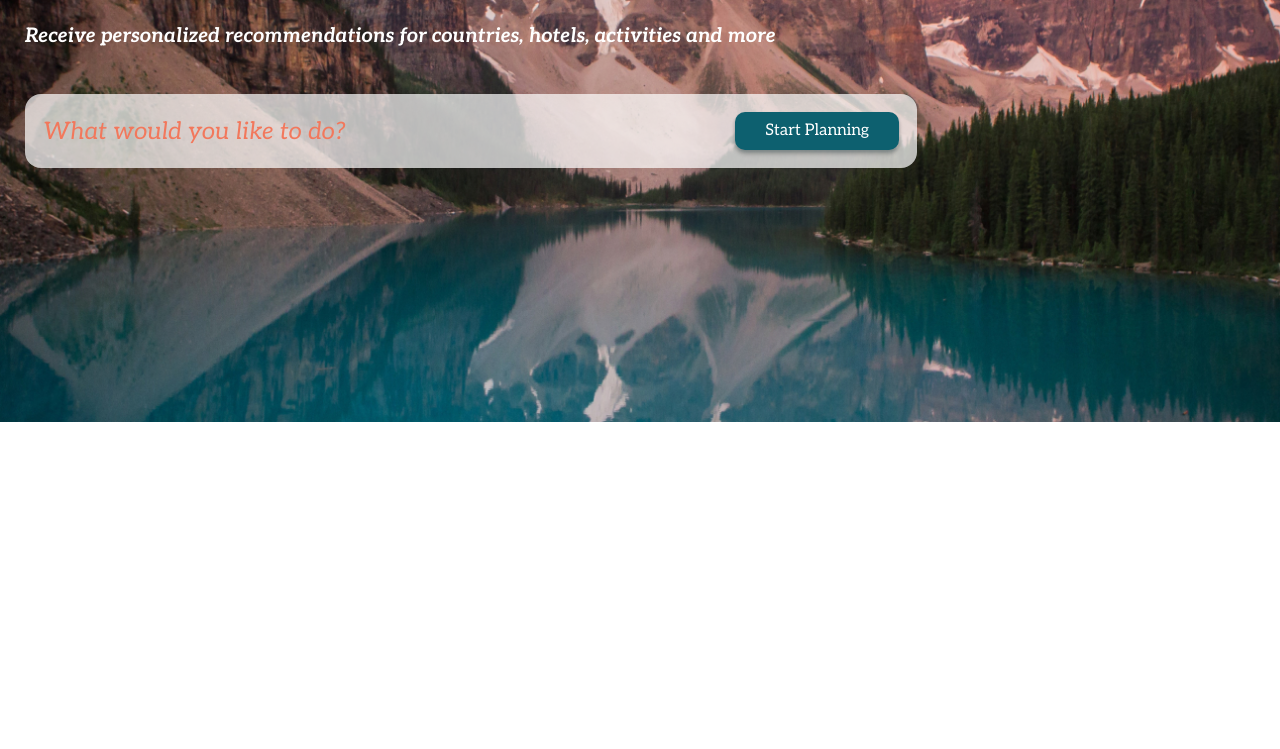
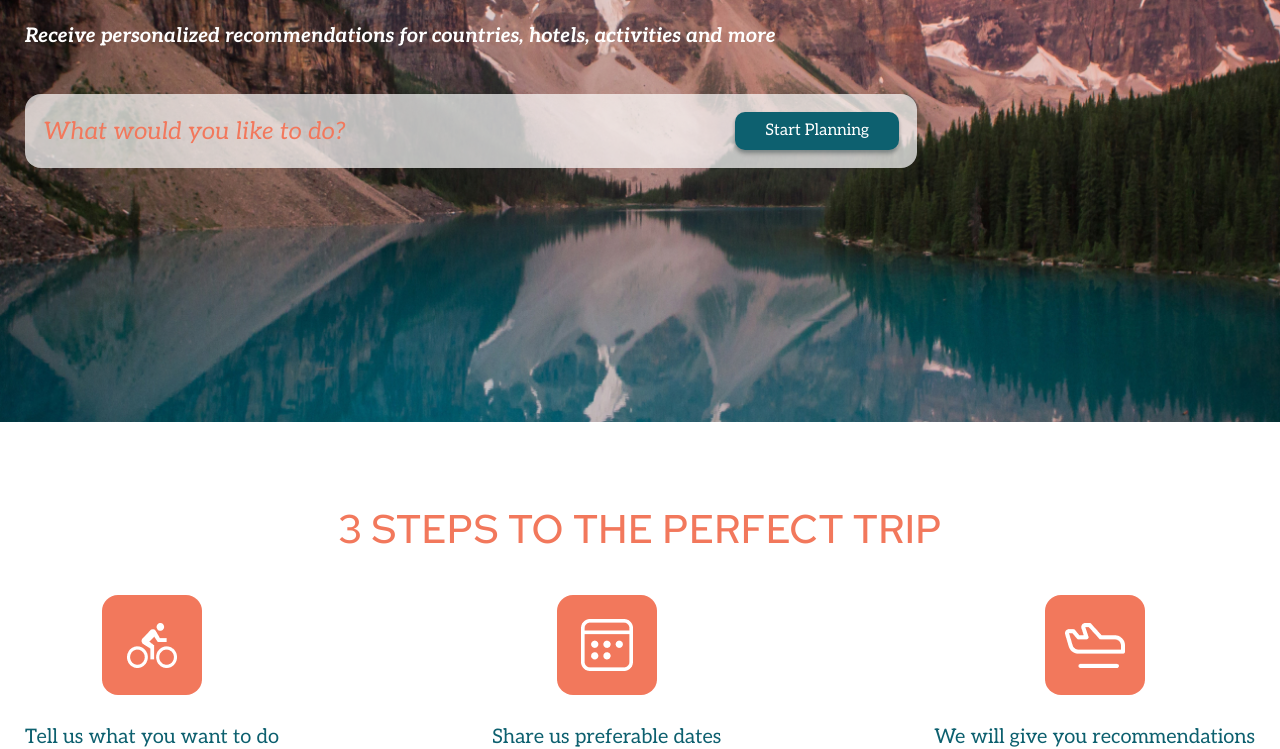
Before and after one commit to Irene-lab80/travel, a website: page index.html in a window 1280 px wide. Shown: the part 336-1085 px from the top of the page. Before the commit the page ends 800 px from the top, so only its background shows below. Drawn offline with Linux system fonts and the light colour scheme; a web font is replaced by a local one.

Commit message:
feat: add steps section

```diff
--- a/index.html
+++ b/index.html
@@ -42,6 +42,34 @@
         </div>
       </section>
     </div>
+
+    <section class="steps">
+      <div class="container">
+        <h2 class="steps__title section-title">3 STEPS TO THE PERFECT TRIP</h2>
+        <div class="steps__container">
+          <div class="steps__item">
+            <div class="steps__img-wrapper">
+              <img class="steps__img" src="./assets/step-1.png" alt="bicycle">
+            </div>
+            <span class="steps__descr">Tell us what you want to do</span>
+          </div>
+
+          <div class="steps__item">
+            <div class="steps__img-wrapper">
+              <img class="steps__img" src="./assets/step-2.png" alt="calendar">
+            </div>
+            <span class="steps__descr">Share us preferable dates </span>
+          </div>
+
+          <div class="steps__item">
+            <div class="steps__img-wrapper">
+              <img class="steps__img" src="./assets/step-3.png" alt="plane">
+            </div>
+            <span class="steps__descr">We will give you recommendations</span>
+          </div>
+        </div>
+      </div>
+    </section>
   </main>
   <footer class="footer"></footer>
 </body>
--- a/sass/header.scss
+++ b/sass/header.scss
@@ -10,6 +10,16 @@ body {
   max-width: 1230px;
   margin: 0 auto;
   padding: 0 15px;
+}
+
+.section-title {
+  font-weight: 500;
+  font-size: 40px;
+  line-height: 53px;
+  color: #F2785C;
+  text-align: center;
+  margin-top: 80px;
+  margin-bottom: 40px;
 }
 
 .header {
--- /dev/null
+++ b/sass/steps.scss
@@ -0,0 +1,29 @@
+.steps__container {
+  display: flex;
+  justify-content: space-between;
+}
+
+.steps__item {
+  display: flex;
+  flex-direction: column;
+  align-items: center;
+}
+
+.steps__img-wrapper {
+  display: flex;
+  align-items: center;
+  justify-content: center;
+  height: 100px;
+  width: 100px;
+  background: #F2785C;
+  border-radius: 16px;
+}
+
+.steps__descr {
+  font-family: 'Aleo';
+  font-weight: 400;
+  font-size: 20px;
+  line-height: 24px;
+  color: #0D606F;
+  margin-top: 30px;
+}
--- a/sass/style.scss
+++ b/sass/style.scss
@@ -1,3 +1,4 @@
 @import "./normalize.scss";
 @import "./header.scss";
 @import "./hero.scss";
+@import "./steps.scss";
```
Also changed, not shown: assets/step-1.png (added), assets/step-2.png (added), assets/step-3.png (added), style.css, 1 other file.
